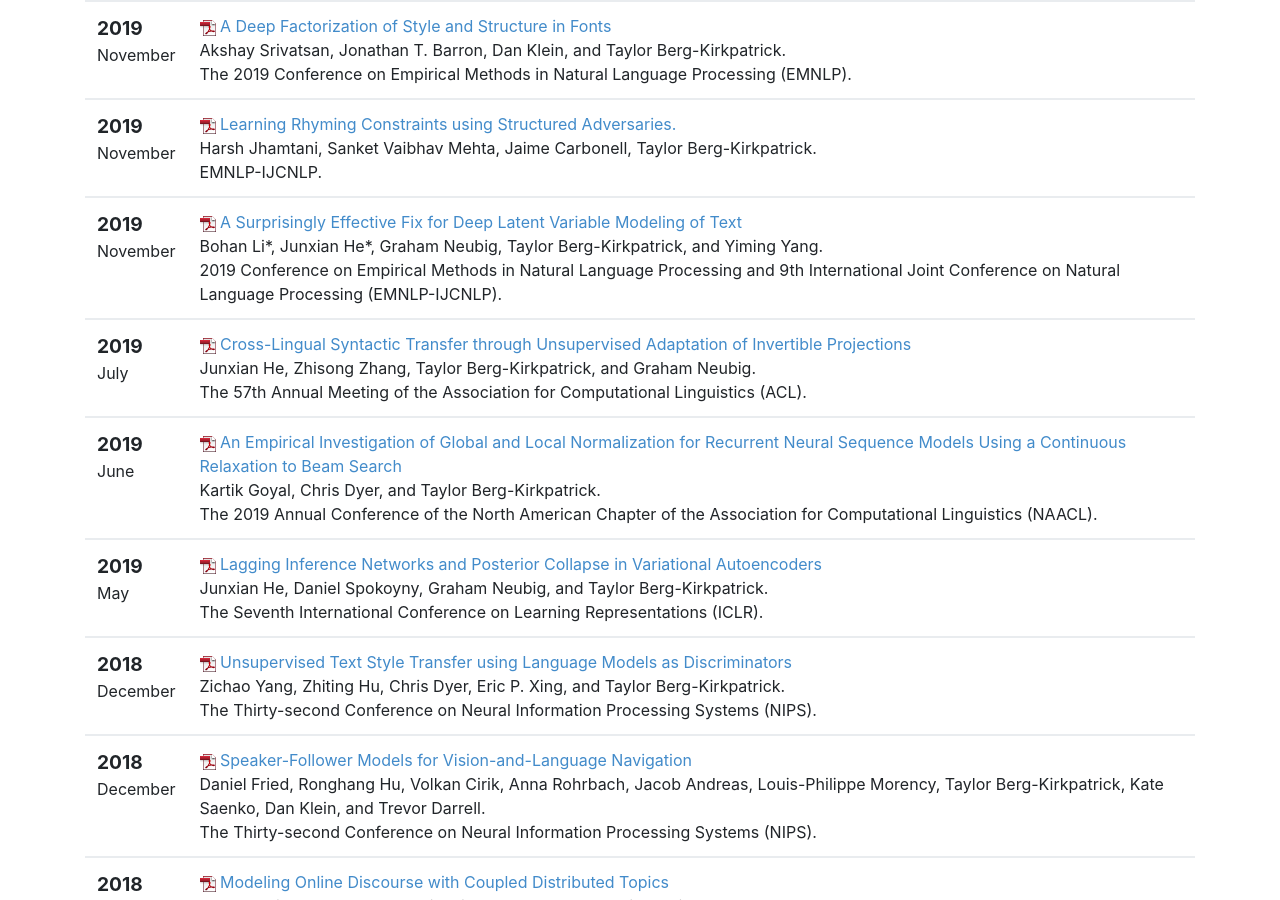
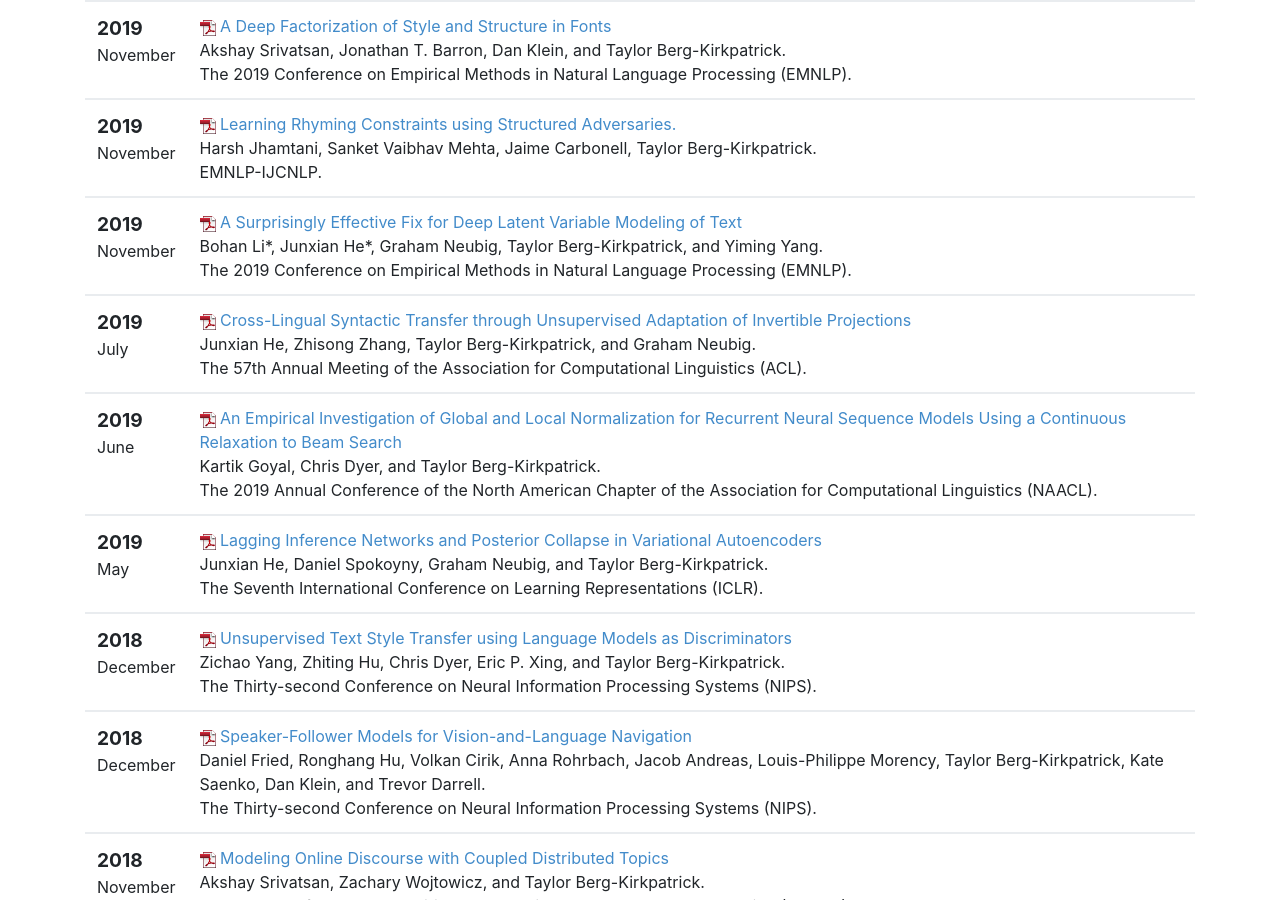
Before and after one commit to icebergnlp/icebergnlp.github.io, a Jekyll site: the page built from publications.html, in a window 1280 px wide and 900 px high, scrolled down 306 px. Built offline with Jekyll 4.4.1, drawn with Linux system fonts in a browser that asks for light colours.

Commit message:
Update pubs.html

```diff
--- a/_includes/pubs.html
+++ b/_includes/pubs.html
@@ -89,8 +89,7 @@
                 <span class="authors">
 		Bohan Li*, Junxian He*, Graham Neubig, Taylor Berg-Kirkpatrick, and Yiming Yang.
                 </span><br />
-                <span class="venuetype"></span><span class="venue">2019 Conference on Empirical Methods in Natural Language Processing and 9th International Joint Conference on Natural Language Processing
-(EMNLP-IJCNLP)</span>.
+                <span class="venuetype"></span><span class="venue">The 2019 Conference on Empirical Methods in Natural Language Processing (EMNLP)</span>.
                 <br />
                 <span class="links">
                 </span>
```
